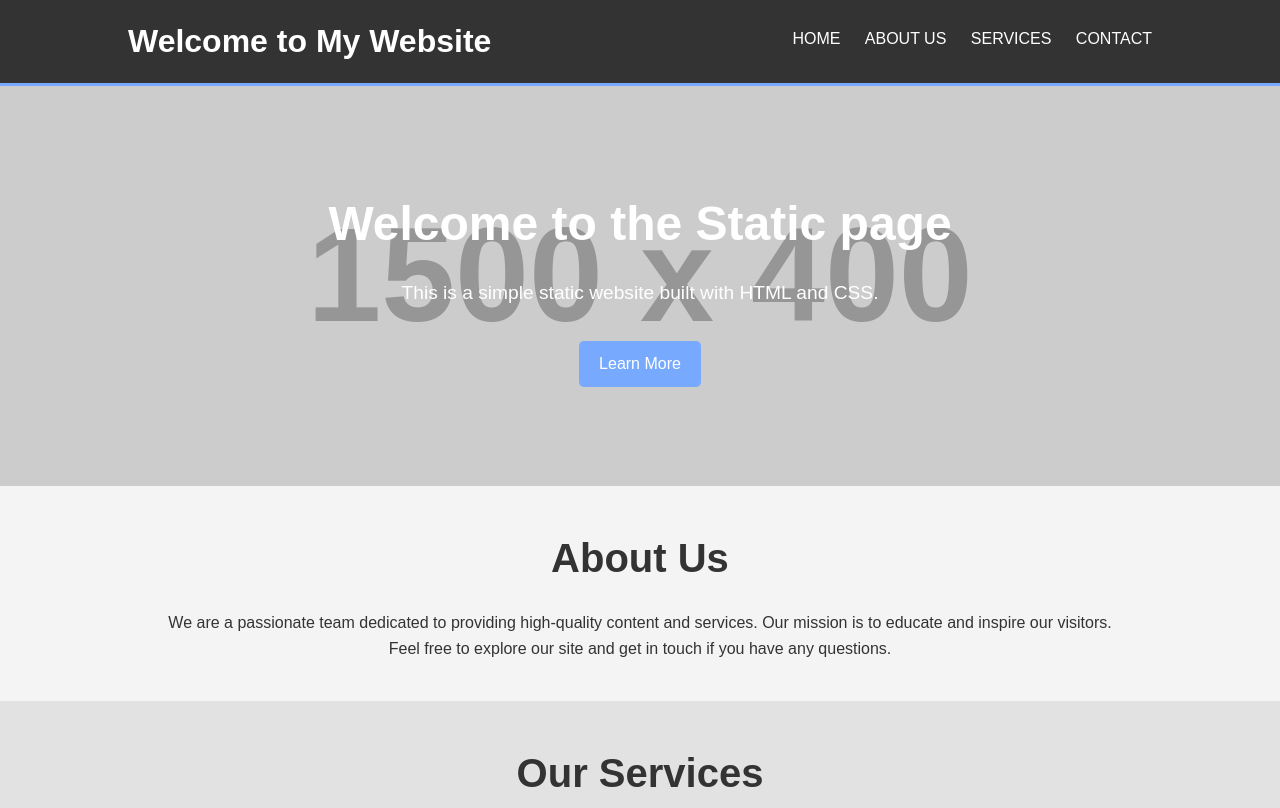
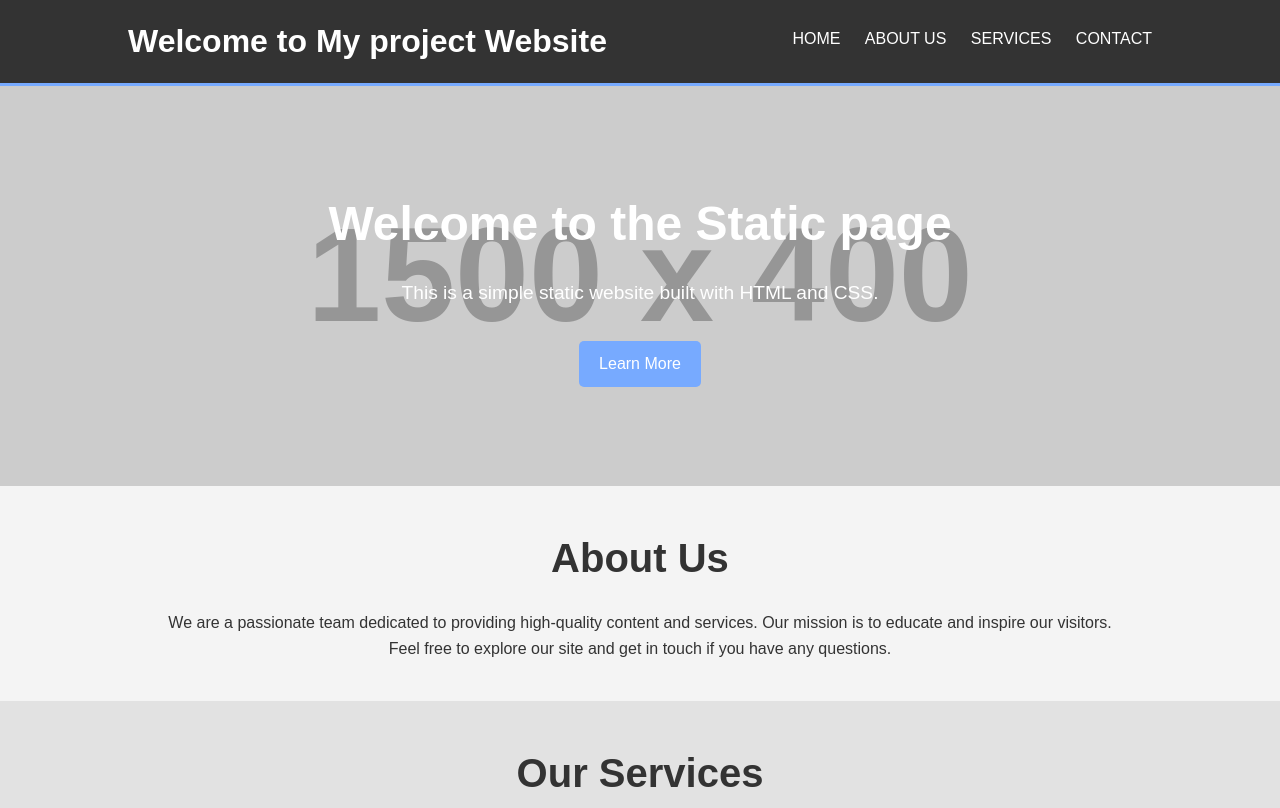
Before and after one commit to Nashettyshailaja/AWS-DevOps-track-Use-Case-problem-statement, a plain HTML site: page index.html in a window 1280 px wide. Shown: the top 808 px of the page. Drawn offline with Linux system fonts and the light colour scheme; placeholder pictures from the web are drawn by us.

Commit message:
Update index.html

```diff
--- a/index.html
+++ b/index.html
@@ -9,7 +9,7 @@
 <body>
     <header>
         <div class="container">
-            <h1>Welcome to My Website</h1>
+            <h1>Welcome to My project Website</h1>
             <nav>
                 <ul>
                     <li><a href="#home">Home</a></li>
```
